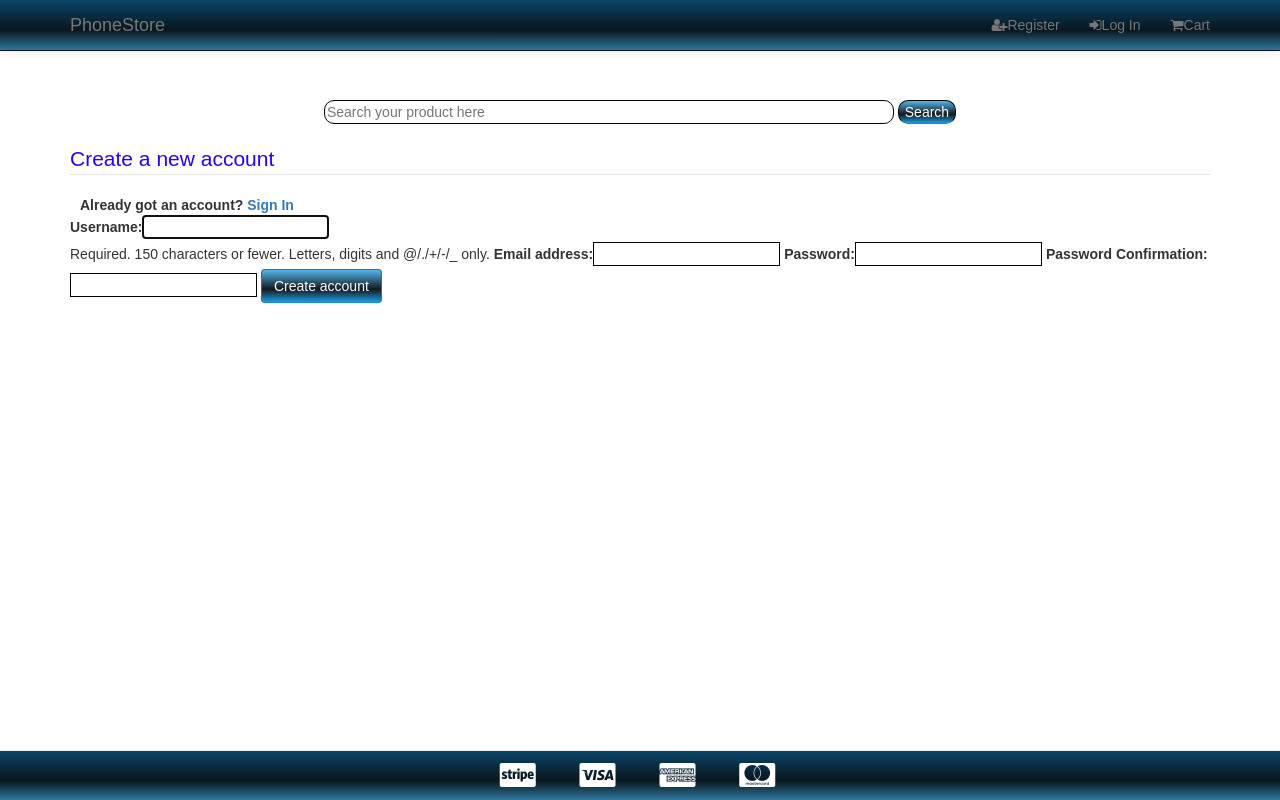
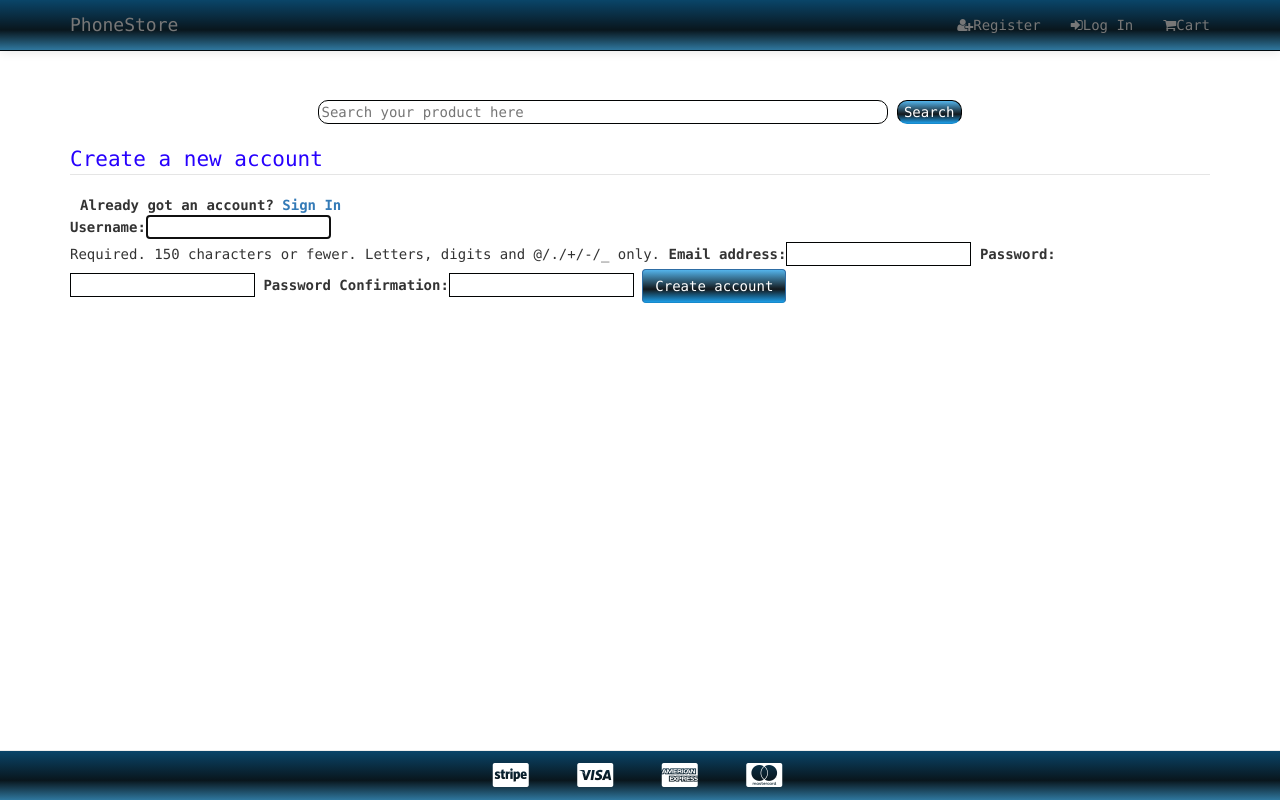
Before and after one commit to markofsuccess/fullstack-ecommerce, a Django app: page /accounts/register/ in a window 1280 px wide. Run offline with Django 3.2, Linux system fonts and the light colour scheme; some libraries are stand-ins or nearby versions.

Commit message:
changed font-family

```diff
--- a/static/css/custom.css
+++ b/static/css/custom.css
@@ -1,5 +1,5 @@
 body {
-    font-family: Arial;
+    font-family: "Lucida Console", Monaco, monospace;
     padding-top: 100px;
     background-color: rgb(255, 255, 255);
     position: relative;
```
